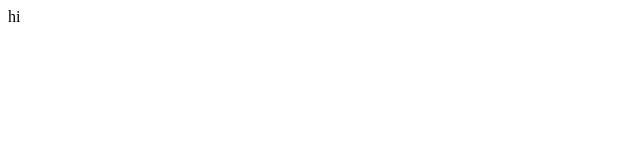
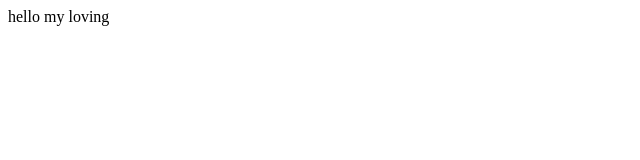
Before and after one commit to Charles2029/sample-repo, a plain HTML site: page index.html in a window 1280 px wide. Shown: the whole page, without its empty margins (0-640 px from the left). Drawn offline with Linux system fonts and the light colour scheme.

Commit message:
second update

```diff
--- a/index.html
+++ b/index.html
@@ -1,6 +1,7 @@
 <!DOCTYPE html>
 <html>
     <body>
-        hi
+        hello
+        my loving
     </body>
 </html>
```
